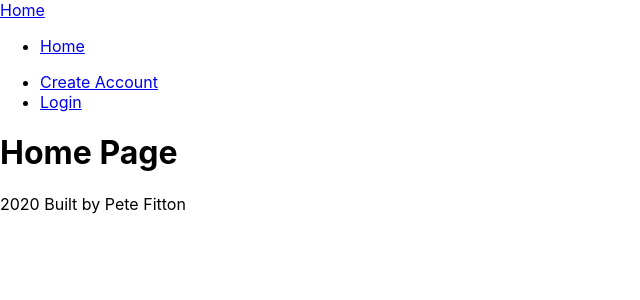
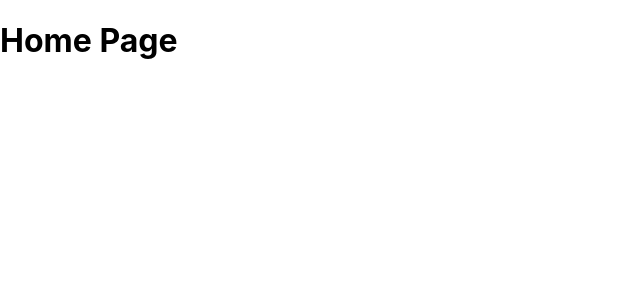
Before and after one commit to petefitton/songSyncClient, a React (Create React App) app: page / in a window 1280 px wide. Shown: the top 300 px of the page, without its empty margins (0-640 px from the left). Built offline with nearby package versions, Linux system fonts and the light colour scheme.

Commit message:
Add .env to .gitignore and comment out unneeded components from App.js

```diff
--- a/src/App.js
+++ b/src/App.js
@@ -46,7 +46,7 @@ function App() {
 
   return (
     <div>
-      <Navbar handleLogout={handleLogout} isAuth={isAuthenticated} />
+      {/* <Navbar handleLogout={handleLogout} isAuth={isAuthenticated} /> */}
       <div>
         <Switch>
           <Route path="/signup" component={Signup} />
@@ -58,7 +58,7 @@ function App() {
           <Route exact path="/" component={Home} />
         </Switch>
       </div>
-      <Footer />
+      {/* <Footer /> */}
     </div>
   )
 }
```
Also changed, not shown: 1 other file (tests, documents, lock files or other folders).
